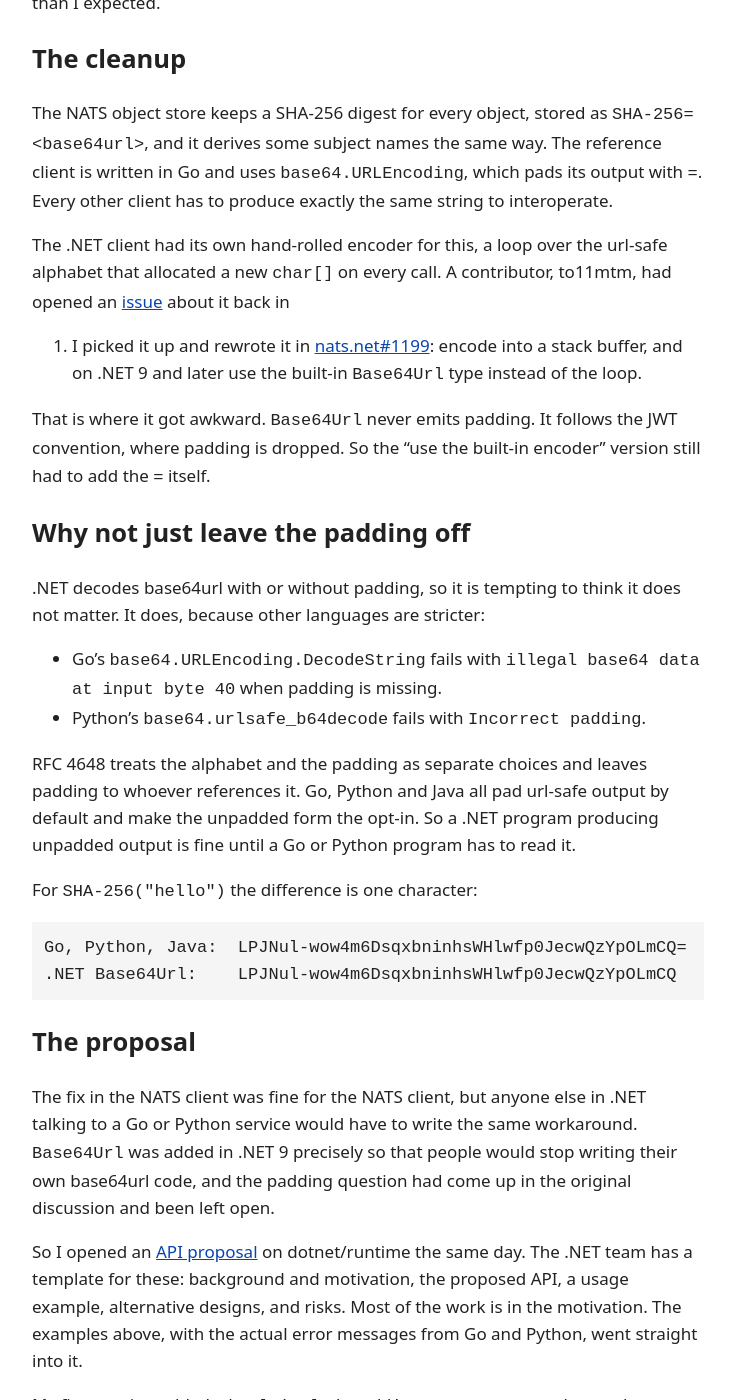
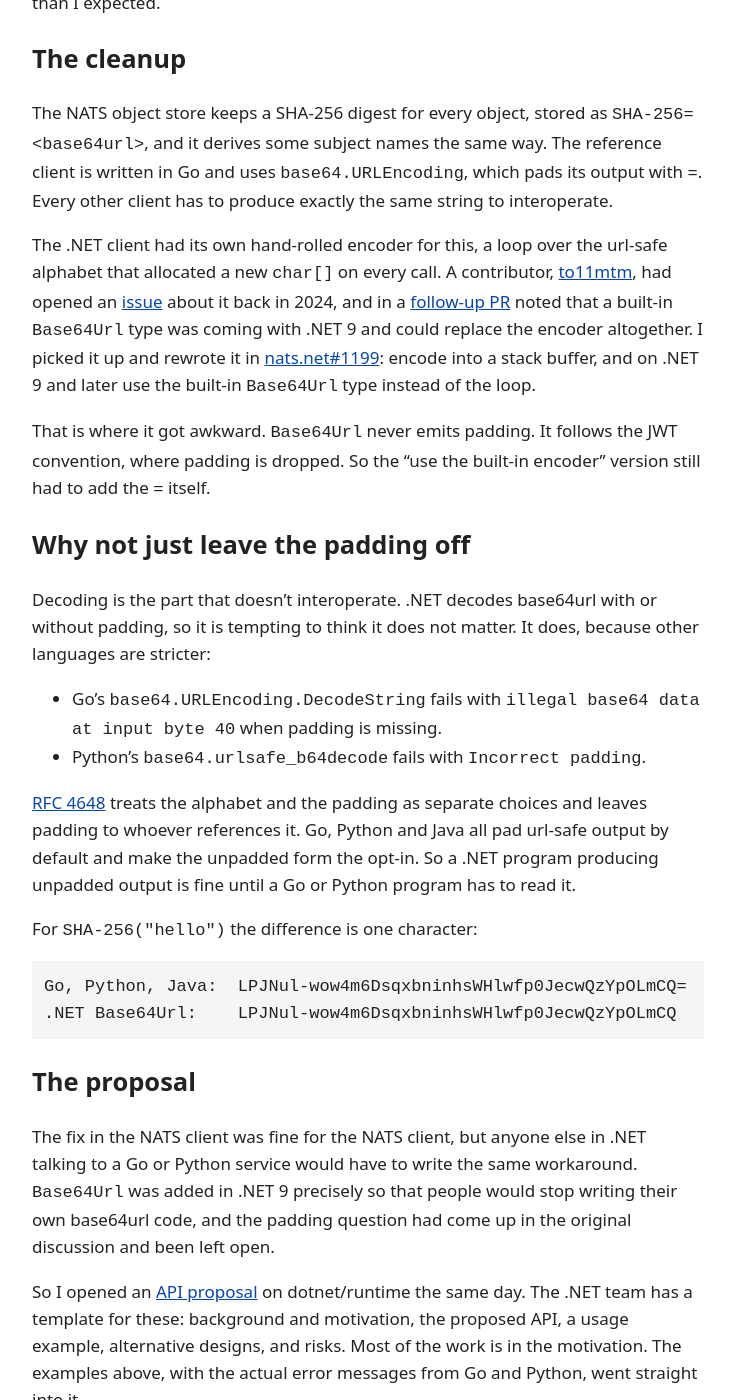
Before and after one commit to suzen-net/z, a Jekyll site: the page built from _posts/2026-10-26-base64url-padding.md, in a window 1280 px wide and 1400 px high, scrolled down 287 px. Shown: the whole window, without its empty margins (272-1005 px from the left). Built offline with Jekyll 4.4.1, drawn with Linux system fonts in a browser that asks for light colours; some of the changed text lies outside the part shown.

Commit message:
posts: add links and fix credit in base64url post

```diff
--- a/_posts/2026-10-26-base64url-padding.md
+++ b/_posts/2026-10-26-base64url-padding.md
@@ -18,9 +18,11 @@ has to produce exactly the same string to interoperate.
 
 The .NET client had its own hand-rolled encoder for this, a loop over
 the url-safe alphabet that allocated a new `char[]` on every call. A
-contributor, to11mtm, had opened an
+contributor, [to11mtm](https://github.com/to11mtm), had opened an
 [issue](https://github.com/nats-io/nats.net/issues/557) about it back in
-2024. I picked it up and rewrote it in
+2024, and in a [follow-up PR](https://github.com/nats-io/nats.net/pull/565)
+noted that a built-in `Base64Url` type was coming with .NET 9 and could
+replace the encoder altogether. I picked it up and rewrote it in
 [nats.net#1199](https://github.com/nats-io/nats.net/pull/1199): encode
 into a stack buffer, and on .NET 9 and later use the built-in
 `Base64Url` type instead of the loop.
@@ -31,14 +33,14 @@ built-in encoder" version still had to add the `=` itself.
 
 ## Why not just leave the padding off
 
-.NET decodes base64url with or without padding, so it is tempting to
-think it does not matter. It does, because other languages are stricter:
+Decoding is the part that doesn't interoperate. .NET decodes base64url
+with or without padding, so it is tempting to think it does not matter. It does, because other languages are stricter:
 
 * Go's `base64.URLEncoding.DecodeString` fails with
   `illegal base64 data at input byte 40` when padding is missing.
 * Python's `base64.urlsafe_b64decode` fails with `Incorrect padding`.
 
-RFC 4648 treats the alphabet and the padding as separate choices and
+[RFC 4648](https://datatracker.ietf.org/doc/html/rfc4648) treats the alphabet and the padding as separate choices and
 leaves padding to whoever references it. Go, Python and Java all pad
 url-safe output by default and make the unpadded form the opt-in. So a
 .NET program producing unpadded output is fine until a Go or Python
@@ -72,7 +74,7 @@ method. It looked like the smallest possible change.
 
 ## The bool that would have bitten someone
 
-A couple of months later, another contributor, lilinus, pointed out a
+A couple of months later, another contributor, [lilinus](https://github.com/lilinus), pointed out a
 problem with the two streaming overloads. They already end in
 `bool isFinalBlock = true`. With my new overload added, this call:
 
```
